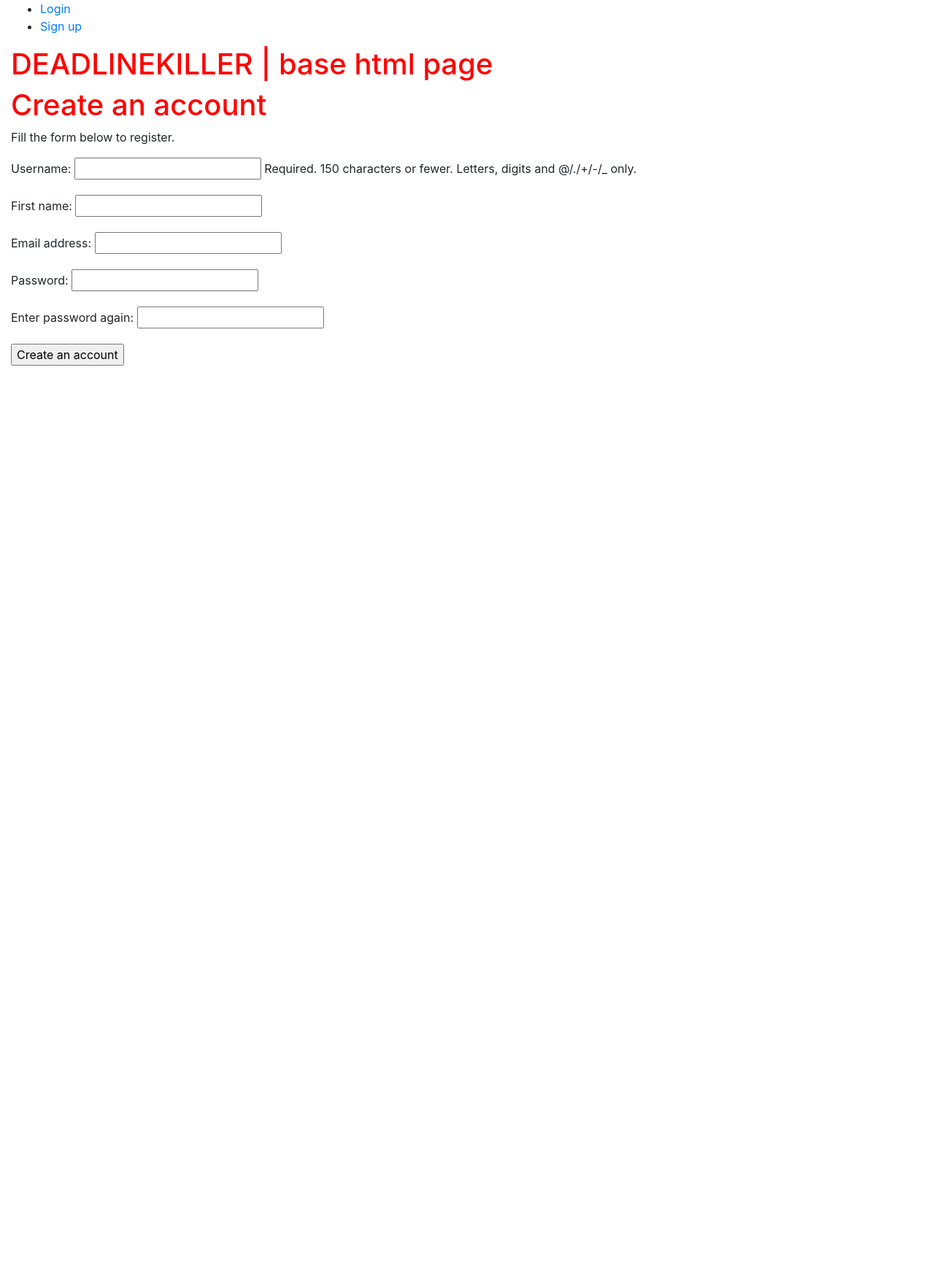
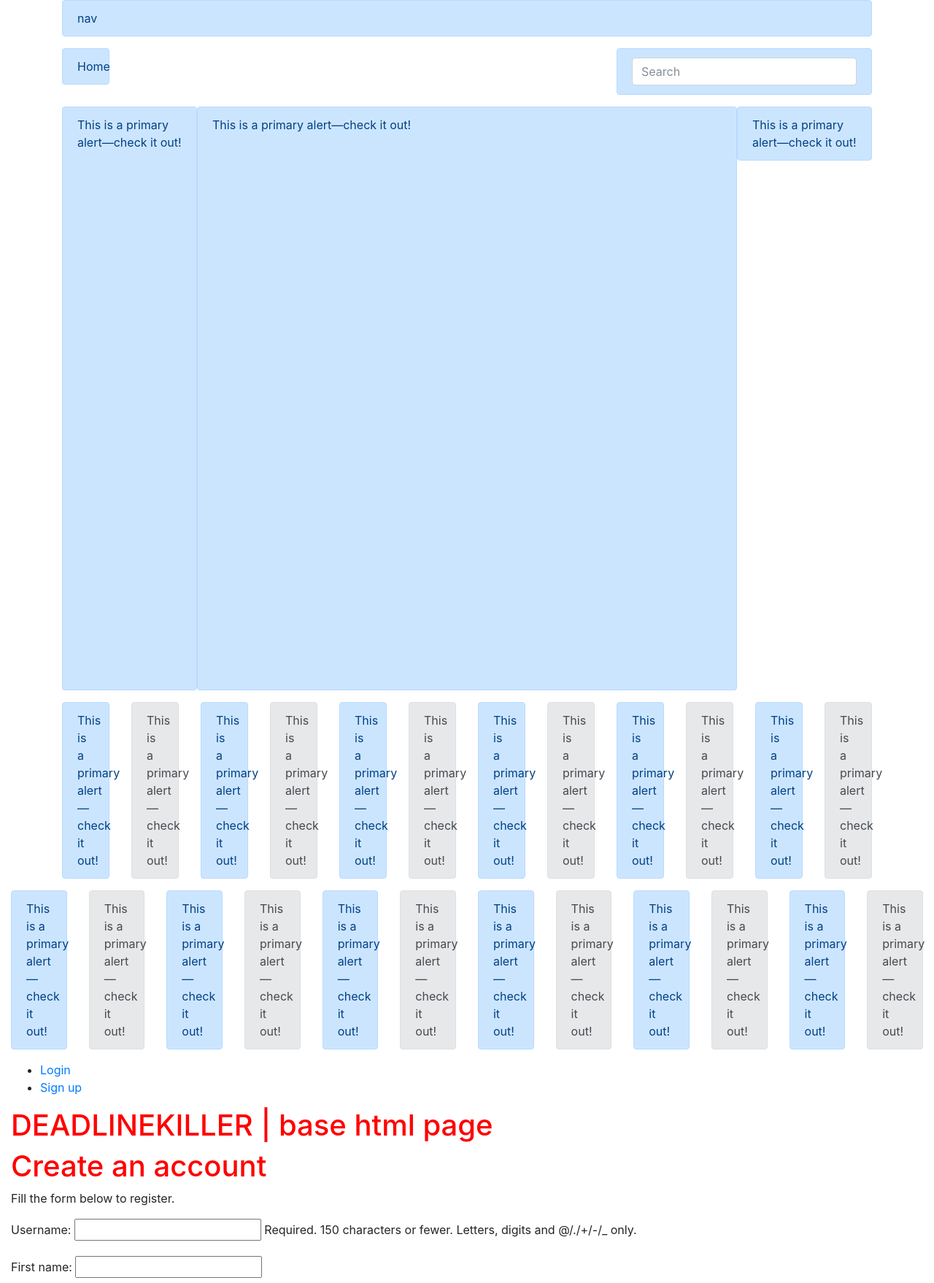
Before and after one commit to lucaromanowski/deadlinekiller, a Django app: page /account/register/ in a window 1280 px wide. Shown: the top 1758 px of the page at 73% size. Before the commit the page ends 501 px from the top, so only its background shows below. Run offline with Django 3.2, Linux system fonts and the light colour scheme; some libraries are stand-ins or nearby versions.

Commit message:
bootstrap fun continues

```diff
--- a/deadlinekiller/account/templates/base.html
+++ b/deadlinekiller/account/templates/base.html
@@ -19,7 +19,7 @@
 <body>
 
 
-<!-- BOOSTSTRAP TESTS
+<!-- BOOSTSTRAP TESTS -->
 
 	<div class="container">
 		<div class="row">
@@ -30,13 +30,27 @@
 			</div>
 
 		</div>
+
+		<div class="row">
+			<div class="col-1">
+				<div class="alert alert-primary" role="alert" >
+					Home
+				</div>
+			</div>
+			<div class="col-4 ml-auto">
+				<div class="alert alert-primary" role="alert" >
+					<input type="text" placeholder="Search" class="form-control">
+				</div>
+			</div>
+		</div>
+
 		<div class="row no-gutters">
 			<div class="col-2">
-				<div class="alert alert-primary" role="alert">
+				<div class="alert alert-primary" role="alert" style="min-height: 800px">
 	  				This is a primary alert—check it out!
 				</div>
 			</div>
-			<div class="col-8">
+			<div class="col-8 ">
 				<div class="alert alert-primary" role="alert" style="min-height: 800px">
 	  				This is a primary alert—check it out!
 				</div>
@@ -194,7 +208,7 @@
 
 
 
- END BOOTSTRAP TESTS -->
+<!-- END BOOTSTRAP TESTS -->
 
 
 
```
